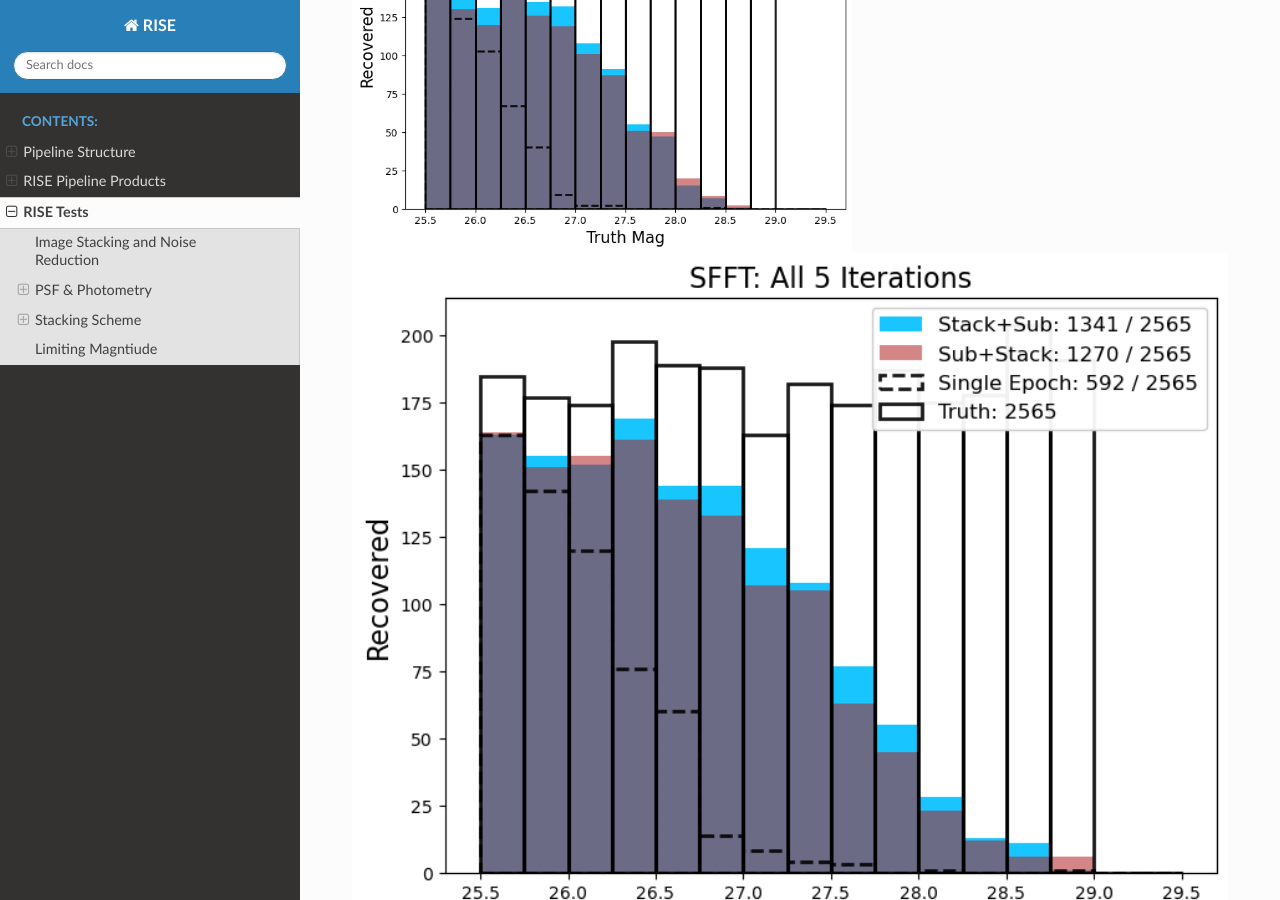
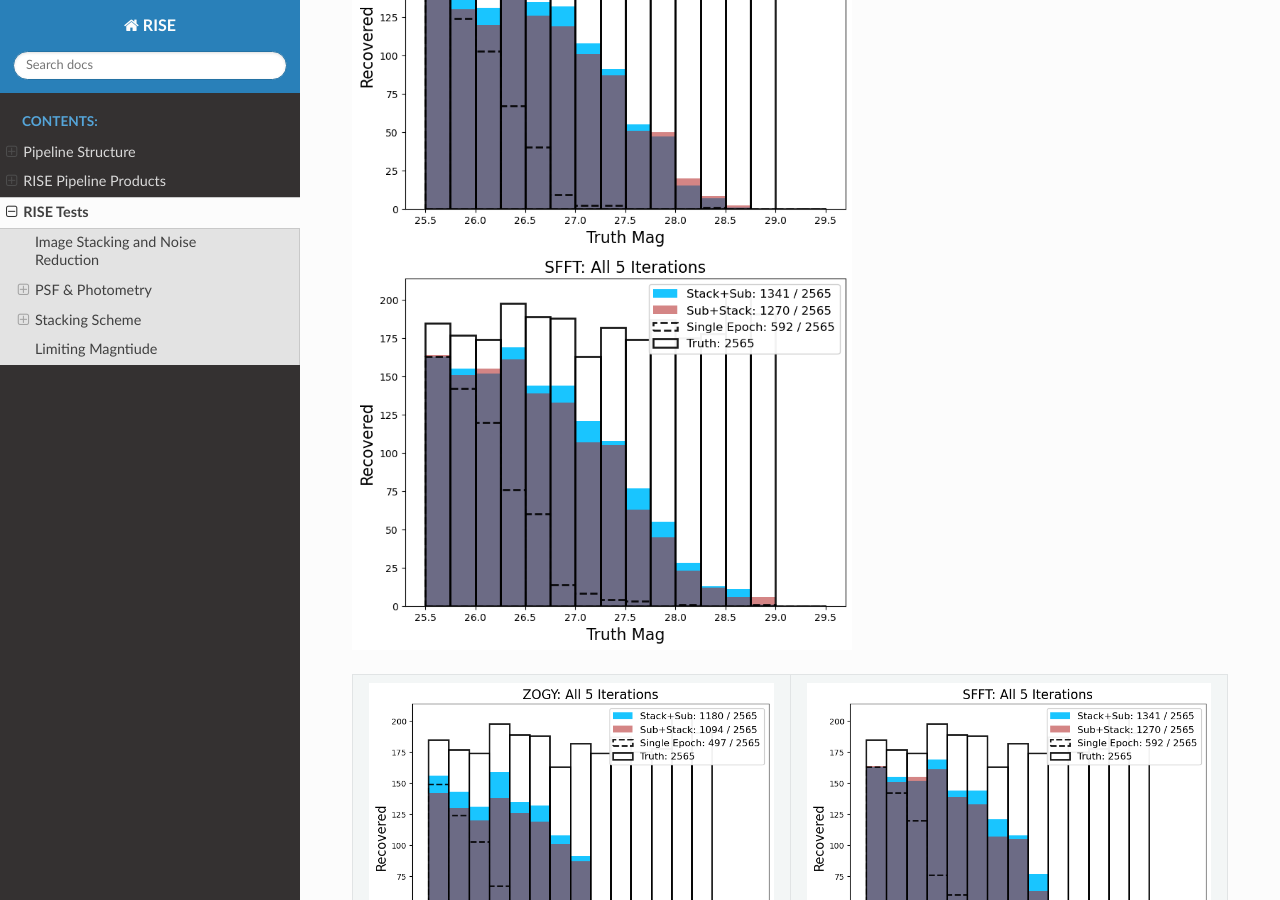
Before and after one commit to joseph-santana/RISE-docs, a Sphinx documentation site: the page built from source/tests.rst, in a window 1280 px wide and 900 px high, scrolled down 3550 px. Built offline with Sphinx 7.4.7 and the Read the Docs theme 3.1.0, drawn with Linux system fonts in a browser that asks for light colours.

Commit message:
Add stacking scheme figures

```diff
--- a/source/tests.rst
+++ b/source/tests.rst
@@ -87,7 +87,7 @@ We tested the order in which we stack and subtract. More info on the two stackin
    :width: 500
 
 .. |img2| image:: /images/091126/sfft_bar.png
-   :width: 5000
+   :width: 500
 
 .. list-table::
    :widths: 500 500
```
